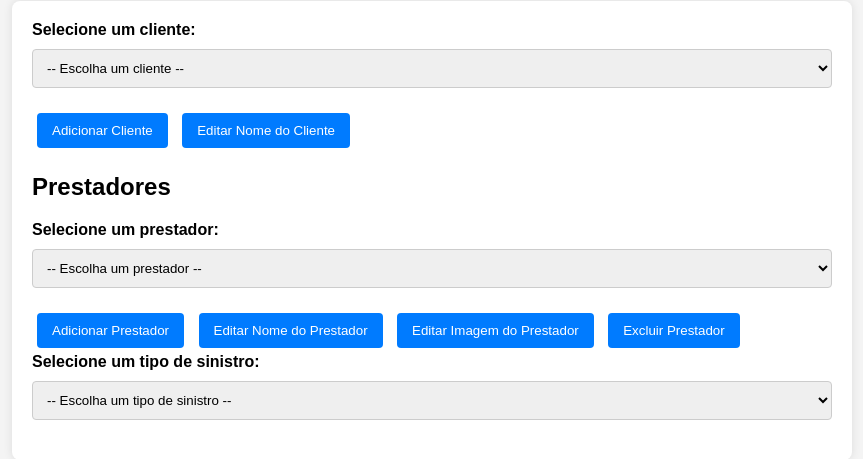
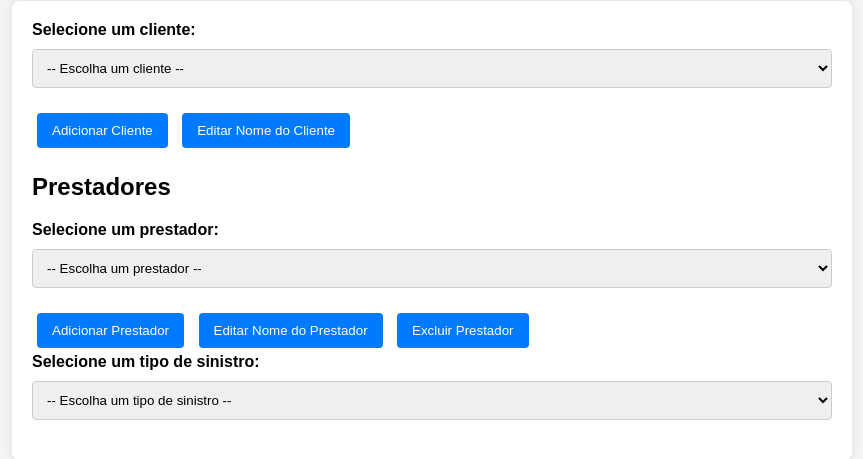
Before and after one commit to carlosdominio/sisitemadeconsultadeprocedimentosonline, a website: page index.html in a window 1280 px wide. Shown: the part 99-558 px from the top of the page, without its empty margins (208-1071 px from the left). Drawn offline with Linux system fonts and the light colour scheme; no server answers.

Commit message:
Remove botão de editar imagem do prestador

```diff
--- a/index.html
+++ b/index.html
@@ -31,7 +31,7 @@
         </select>
         <button id="addProviderBtn">Adicionar Prestador</button>
         <button id="editProviderBtn">Editar Nome do Prestador</button>
-        <button id="editProviderImageBtn">Editar Imagem do Prestador</button>
+
         <button id="deleteProviderBtn">Excluir Prestador</button>
 
         <label for="sinistroSelect">Selecione um tipo de sinistro:</label>
```
